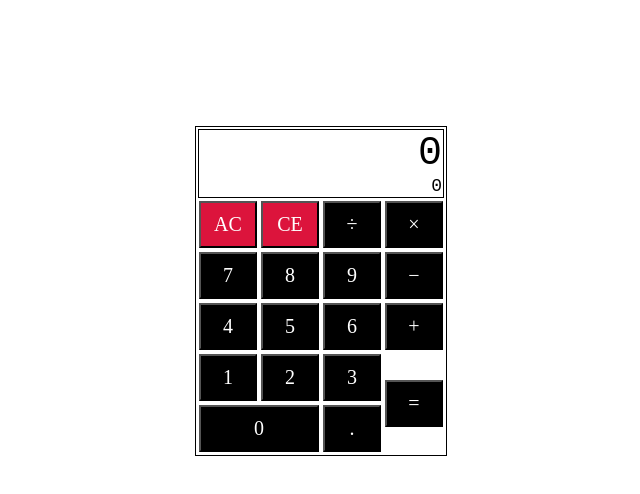
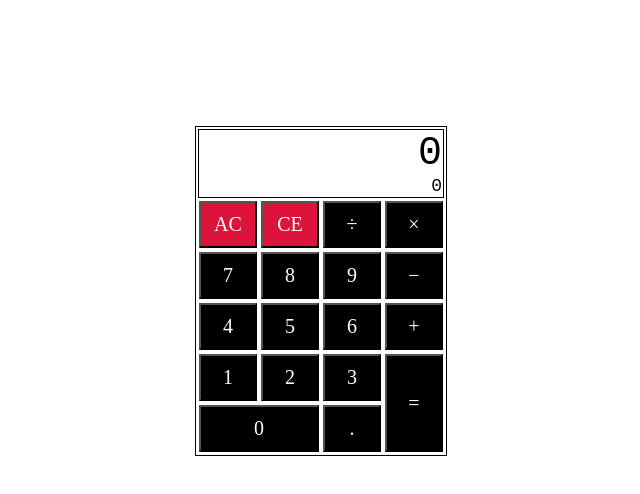
Before and after one commit to DeveloperDavo/Calculator, a website: page index.html in a window 1280 px wide. Shown: the whole page, without its empty margins (319-959 px from the left). Drawn offline with Linux system fonts and the light colour scheme.

Commit message:
Define height of equals element to be 98px

```diff
--- a/style.css
+++ b/style.css
@@ -37,3 +37,7 @@ button {
 #history {
     font-size: 18px;
 }
+
+#equals {
+    height: 98px;
+}
```
